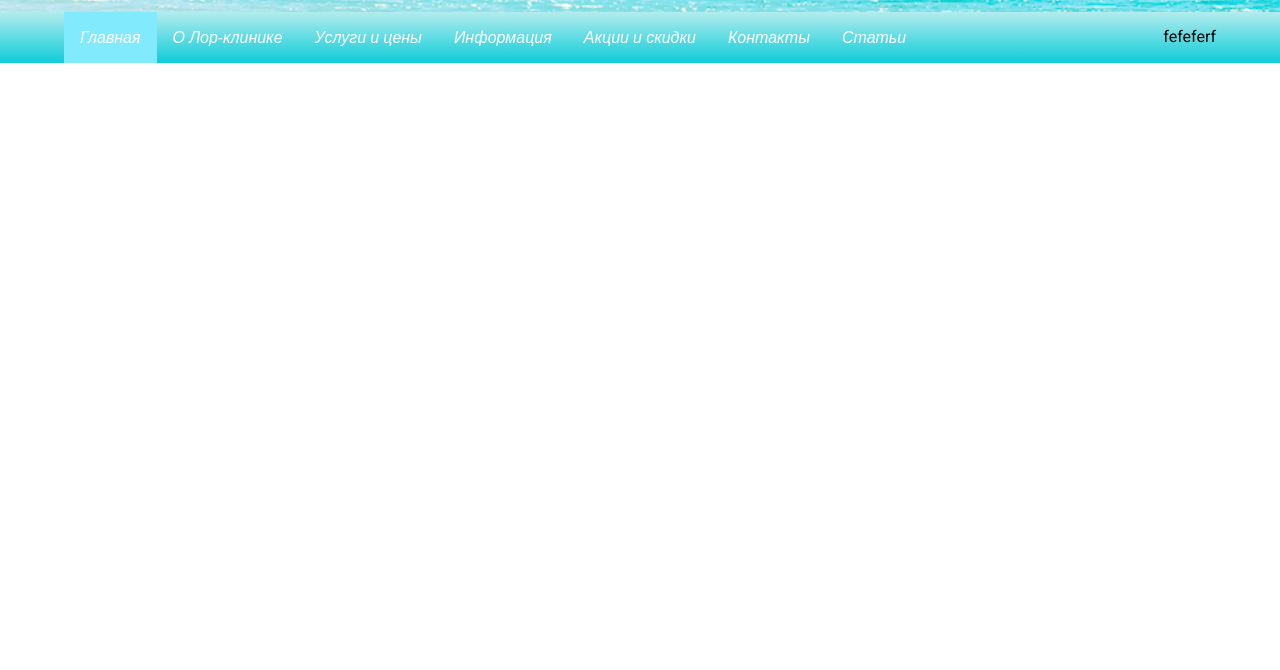
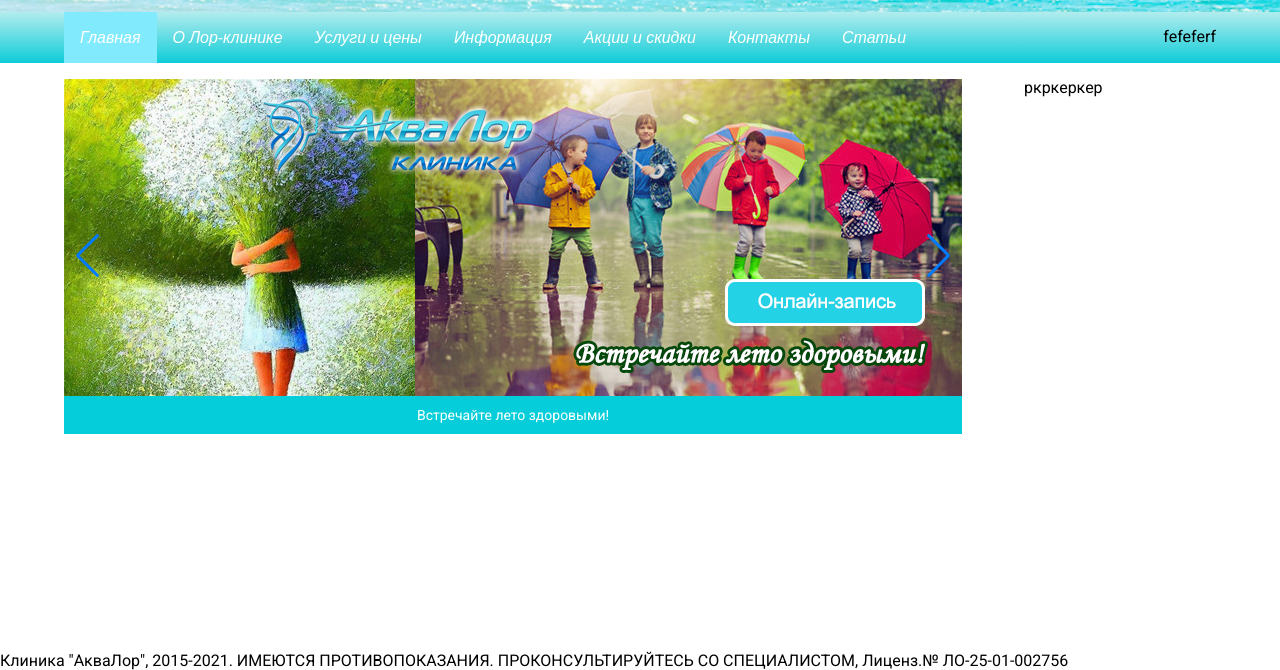
Before and after one commit to olikajl/aqua-lor, a plain HTML site: page index.html in a window 1280 px wide. Shown: the part 130-800 px from the top of the page. Drawn offline with nearby package versions, Linux system fonts and the light colour scheme.

Commit message:
create: slider

```diff
--- a/index.html
+++ b/index.html
@@ -72,11 +72,32 @@
   <main class="hero">
     <div class="container">
       <div class="hero-bloks">
-        <article class="content">
+        <div class="content hero__content">
+          <div class="slider">
+            <!-- Slider main container -->
+            <div class="swiper">
+              <!-- Additional required wrapper -->
+              <div class="swiper-wrapper">
+                <!-- Slides -->
+                <div class="swiper-slide">
+                  <img src="img/meet_summer.jpg" alt="Встречайте лето" class="swiper-slide__image" />
+                  <span class="swiper-slide__caption">Встречайте лето здоровыми!</span>
+                </div>
+                <div class="swiper-slide">Slide 2</div>
+                <div class="swiper-slide">Slide 3</div>
+              </div>
+              <!-- If we need pagination -->
+              <div class="swiper-pagination"></div>
 
-        </article>
+              <!-- If we need navigation buttons -->
+              <div class="swiper-button-prev"></div>
+              <div class="swiper-button-next"></div>
+            </div>
+          </div>
+          <!-- /.slider -->
+        </div>
         <aside class="sidebar">
-
+          ркркеркер
         </aside>
         <!-- /.sidebar -->
         <!-- /.content -->
@@ -89,12 +110,15 @@
 
   <footer class="footer">
     <div class="container">
-
+      <div class="footer__info">
+        Клиника "АкваЛор", 2015-2021. ИМЕЮТСЯ ПРОТИВОПОКАЗАНИЯ. ПРОКОНСУЛЬТИРУЙТЕСЬ СО СПЕЦИАЛИСТОМ, Лиценз.№ ЛО-25-01-002756
+      </div>
+      <!-- /.footer__info -->
     </div>
     <!-- /.container -->
   </footer>
   <!-- /.footer -->
   <script src="js/swiper-bundle.min.js"></script>
-  <script src="main.js"></script>
+  <script src="js/main.js"></script>
 </body>
 </html>
--- a/js/main.js
+++ b/js/main.js
@@ -0,0 +1,10 @@
+const swiper = new Swiper('.swiper', {
+  // Optional parameters
+  loop: true,
+
+  // Navigation arrows
+  navigation: {
+    nextEl: '.swiper-button-next',
+    prevEl: '.swiper-button-prev',
+  },
+});
--- a/sass/_settings.sass
+++ b/sass/_settings.sass
@@ -1,8 +1,19 @@
 *
   box-sizing: border-box
+html
+  height: 100%
 body
+  display: flex
+  flex-direction: column
+  height: 100%
   font-family: 'Roboto', sans-serif
   color: $text-color
 .container
   max-width: 1350px
   margin: auto
+header
+  flex: 0 0 auto
+main
+  flex: 1 0 auto
+footer
+  flex: 0 0 auto
--- a/sass/_variables.sass
+++ b/sass/_variables.sass
@@ -1 +1,2 @@
 $text-color: #000000
+$light: #fff
--- /dev/null
+++ b/sass/blocks/_hero.sass
@@ -0,0 +1,24 @@
+.hero
+  &-bloks
+    display: flex
+  &__content
+    flex-basis: 80%
+    padding-left: 64px
+.swiper
+  width: 898px
+  // height: 300px
+  margin: 0
+  &-slide
+    &__image
+      display: block
+      width: 100%
+    &__caption
+      margin: 0
+      display: flex
+      justify-content: center
+      font-size: 14px
+      color: $light
+      background: #05CDD9
+      line-height: 2em
+      padding-top: 5px
+      padding-bottom: 5px
--- a/sass/style.sass
+++ b/sass/style.sass
@@ -6,3 +6,5 @@
 @import 'normalize'
 //Стили для блока header
 @import 'blocks/header'
+//Стили для блока hero
+@import 'blocks/hero'
```
Also changed, not shown: css/style.css, img/meet_summer.jpg (added), 1 other file.
